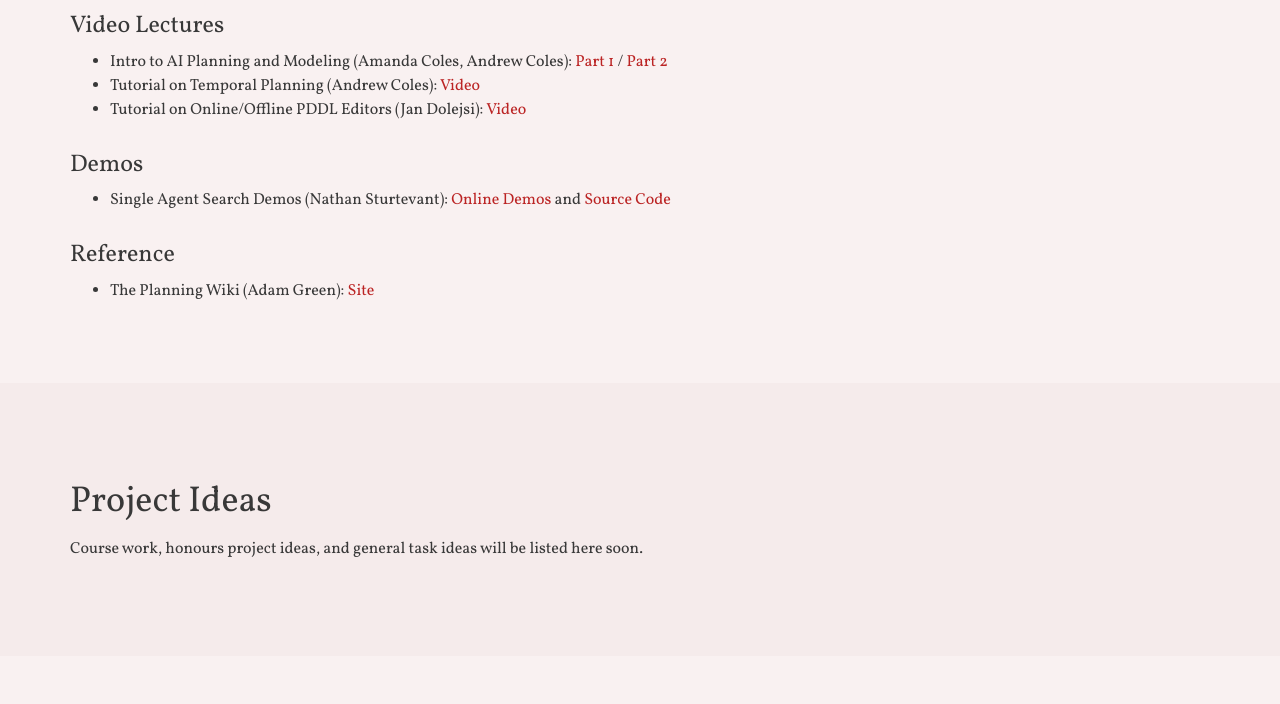
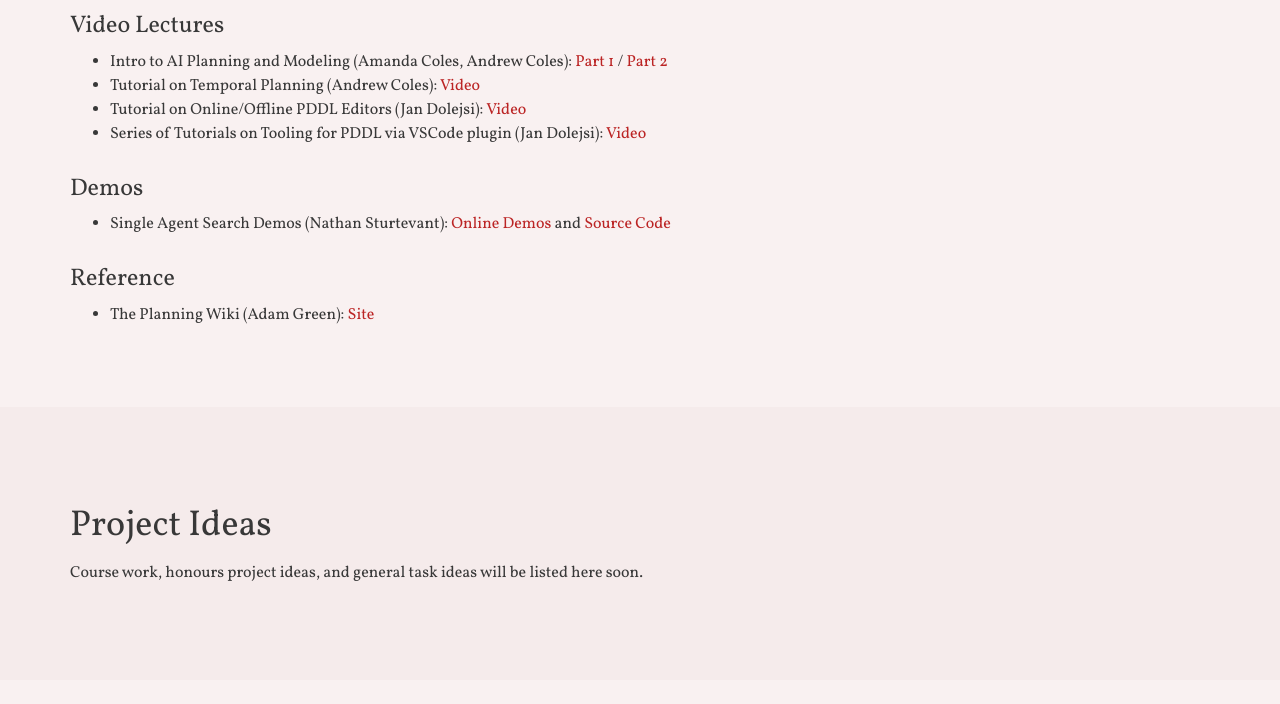
Before and after one commit to AI-Planning/education-site, a plain HTML site: page index.html in a window 1280 px wide. Shown: the part 1820-2524 px from the top of the page. Drawn offline with nearby package versions, Linux system fonts and the light colour scheme; no server answers.

Commit message:
Adding youtube series.

```diff
--- a/index.html
+++ b/index.html
@@ -203,6 +203,7 @@
                         <li>Intro to AI Planning and Modeling (Amanda Coles, Andrew Coles): <a target="_blank" href="https://www.youtube.com/watch?v=EeQcCs9SnhU">Part 1</a> / <a target="_blank" href="https://www.youtube.com/watch?v=FS95UjrICy0">Part 2</a></li>
                         <li>Tutorial on Temporal Planning (Andrew Coles): <a target="_blank" href="https://www.youtube.com/watch?v=FS95UjrICy0">Video</a></li>
                         <li>Tutorial on Online/Offline PDDL Editors (Jan Dolejsi): <a target="_blank" href="https://www.youtube.com/watch?v=AlM031oG4J0">Video</a></li>
+			<li>Series of Tutorials on Tooling for PDDL via VSCode plugin (Jan Dolejsi): <a target="_blank" href="https://www.youtube.com/playlist?list=PL1Q0jeuU6XppflOPFx1qQVuWbXTcjxevU">Video</a></li>
                     </ul>
                     <h2>Demos</h2>
                     <ul>
```
